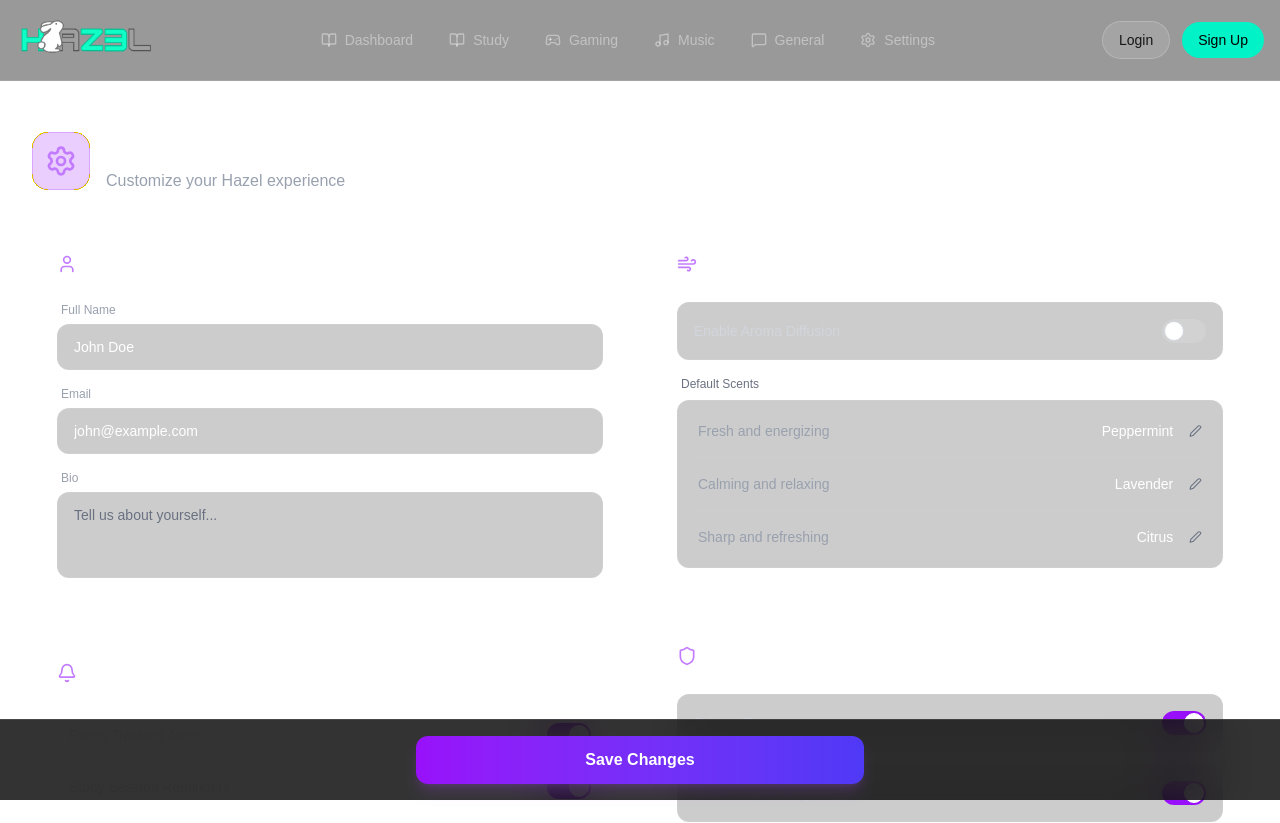
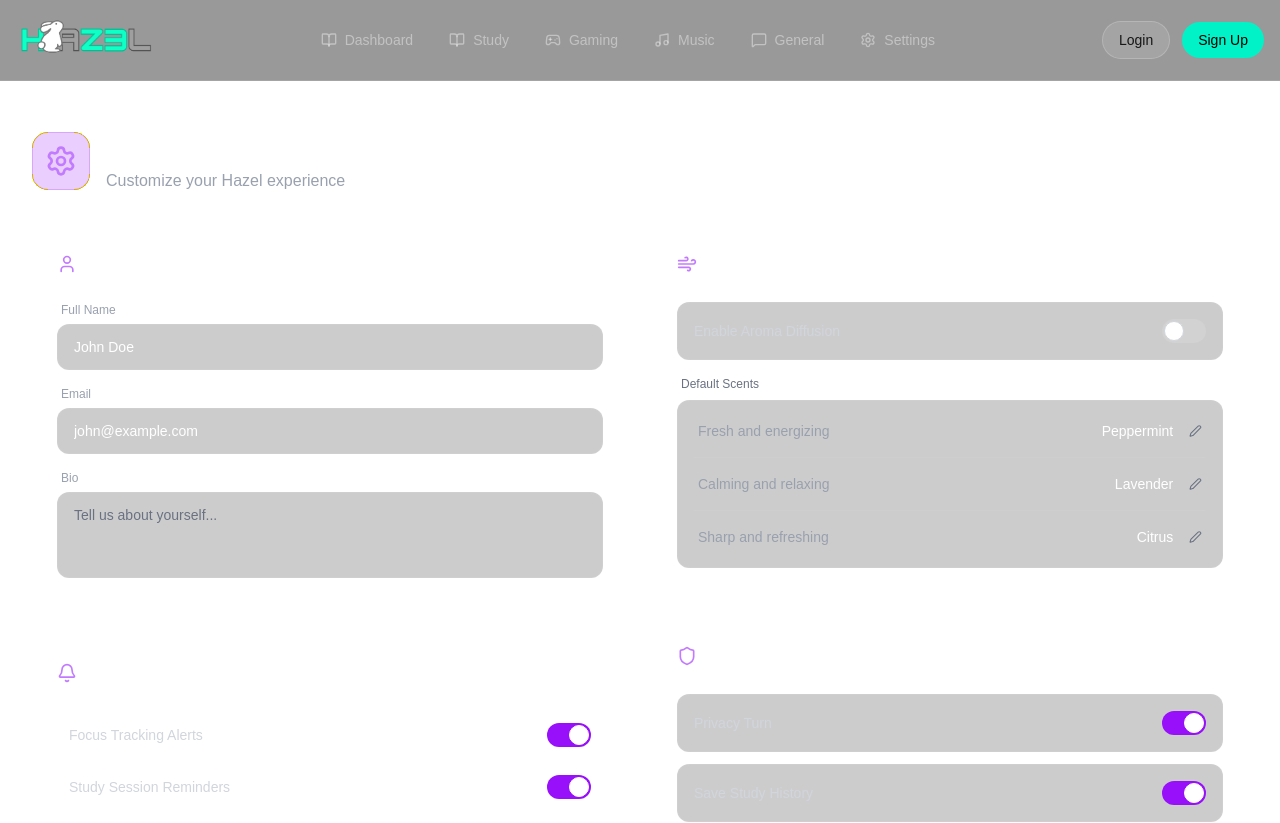
Before and after one commit to OnithaH/Hazel, a Next.js app in the folder companion_hazel/: page /setting in a window 1280 px wide. Shown: the top 823 px of the page. Built offline with nearby package versions, Linux system fonts and the light colour scheme; no server answers.

Commit message:
Resolved some minor layout issues
# Conflicts:
#	companion_hazel/app/setting/page.tsx

```diff
--- a/companion_hazel/app/setting/page.tsx
+++ b/companion_hazel/app/setting/page.tsx
@@ -28,7 +28,7 @@ export default function SettingsPage() {
     };
 
     return (
-        <div className="min-h-screen pt-12 pb-20 px-4 sm:px-6 lg:px-8 max-w-7xl mx-auto">
+        <div className="min-h-screen pt-12 pb-12 px-4 sm:px-6 lg:px-8 max-w-7xl mx-auto">
             <div className="flex items-center gap-4 mb-8">
                 <div className="p-3 bg-purple-600/20 rounded-2xl border border-purple-500/30">
                     <Settings className="w-8 h-8 text-purple-400" />
@@ -56,8 +56,8 @@ export default function SettingsPage() {
                 </div>
             </div>
 
-            {/* Save Button (Fixed or Sticky at bottom for easy access) */}
-            <div className="fixed bottom-0 left-0 right-0 p-4 bg-black/80 backdrop-blur-xl border-t border-white/10 flex justify-center z-50">
+            {/* Save Button */}
+            <div className="mt-8 pt-8 border-t border-white/10 flex justify-center">
                 <button
                     onClick={handleSave}
                     disabled={saveStatus === 'saving'}
```
